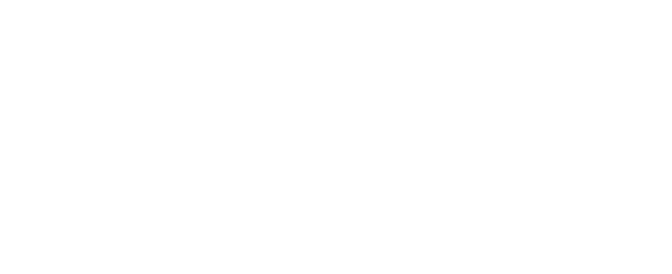
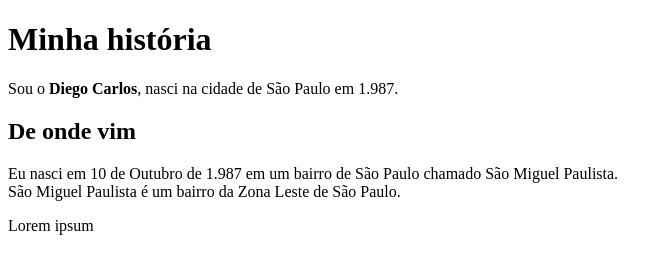
Before and after one commit to dihcarlos/aula-02, a plain HTML site: page index.html in a window 1280 px wide. Shown: the whole page, without its empty margins (0-672 px from the left). Drawn offline with Linux system fonts and the light colour scheme.

Commit message:
feat: Aplicando tag h1 e p

```diff
--- a/index.html
+++ b/index.html
@@ -10,6 +10,11 @@ o atributo lang informa qual idiota do conteúdo da página-->
         <meta charset="utf-8"/>
     </head>
     <body>
-
+<h1>Minha história</h1>
+<p>Sou o <strong>Diego Carlos</strong>, nasci na cidade de São Paulo em 1.987.</p>
+<h2>De onde vim</h2>
+<p>Eu nasci em 10 de Outubro de 1.987 em um bairro de São Paulo chamado São Miguel Paulista.
+    <br/>São Miguel Paulista é um bairro da Zona Leste de São Paulo.</p>
+<p>Lorem ipsum</p>
     </body>
 </html>
```
